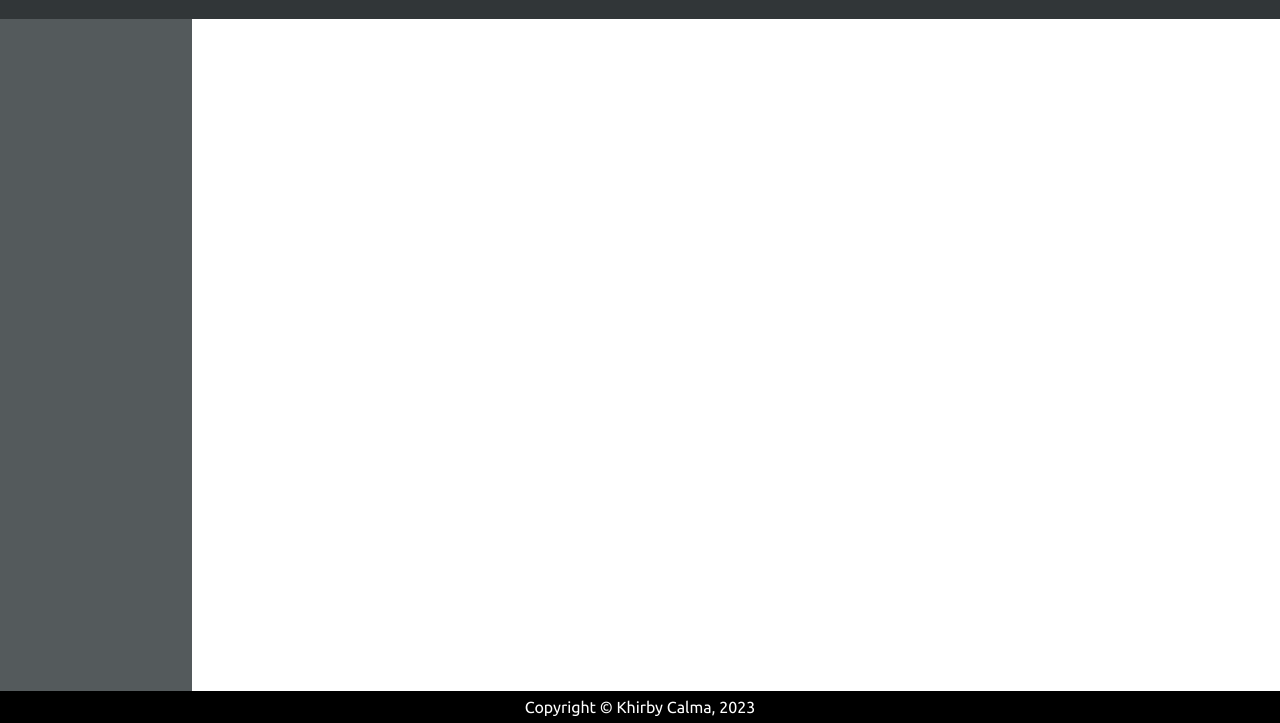
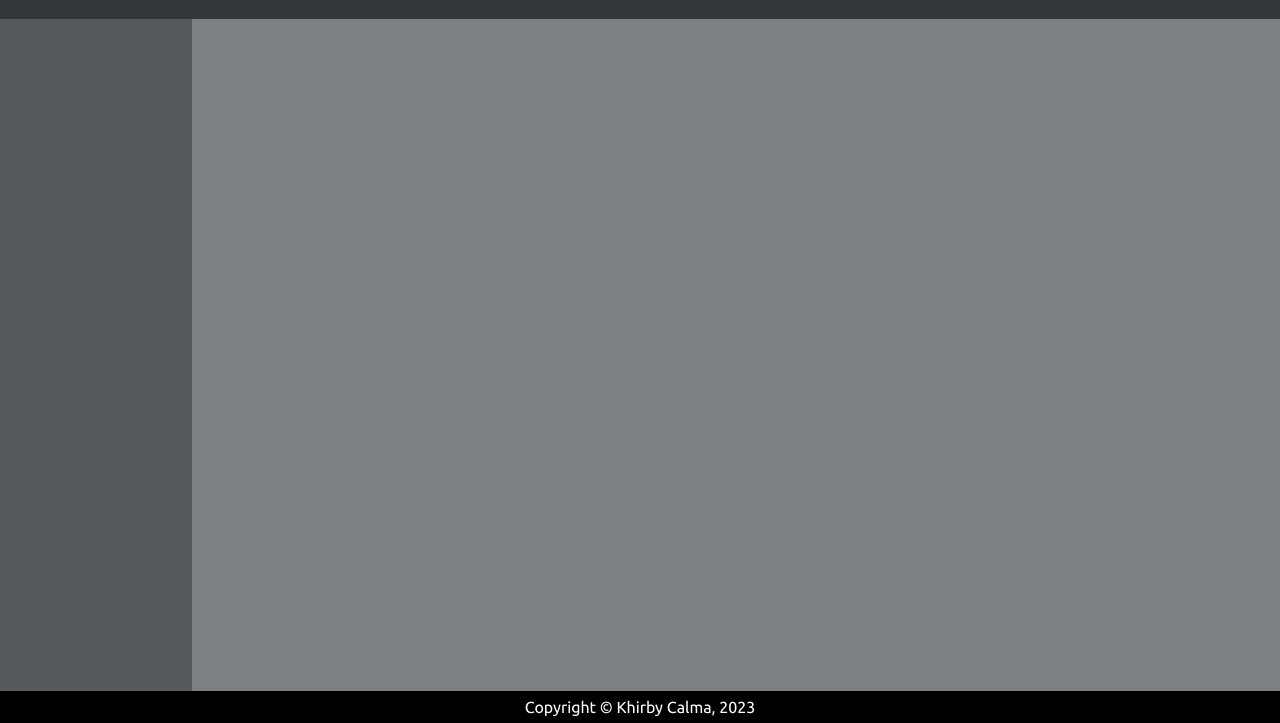
Before and after one commit to KhirbyCalma/Academic-Scheduler, a plain HTML site: page index.html in a window 1280 px wide. Shown: the part 77-800 px from the top of the page. Drawn offline with Linux system fonts and the light colour scheme.

Commit message:
Style main section

```diff
--- a/index.html
+++ b/index.html
@@ -48,6 +48,9 @@
         <main>
             <section class="menu-bar">
             </section>
+            <section class="main-section">
+
+            </section>
         </main>
         <footer>
             <p>Copyright &copy; Khirby Calma, <script>document.write(new Date().getFullYear());</script></p>
--- a/style.css
+++ b/style.css
@@ -67,14 +67,17 @@ header {
 /* main section */
 main{
     display: flex;
-    flex-direction: column;
     flex: 1;
 }
 
 .menu-bar {
-    width: 15vw;
+    width: 15%;
     background-color: #545A5C;
-    flex: 1;
+}
+
+.main-section {
+    width: 85%;
+    background-color: #7B8083;
 }
 
 /* footer section */
```
